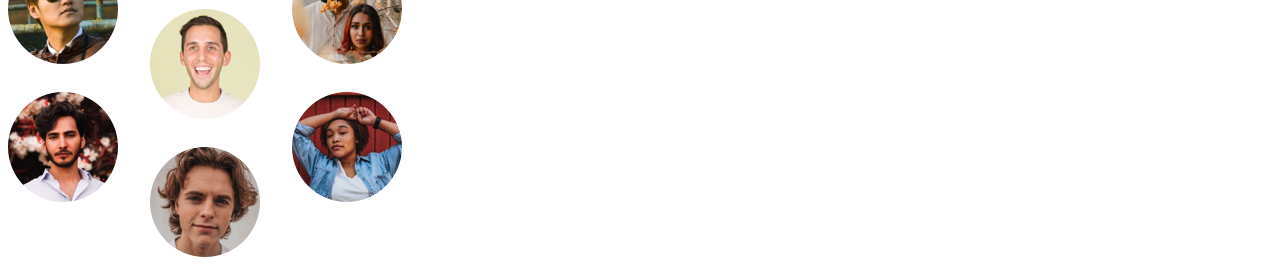
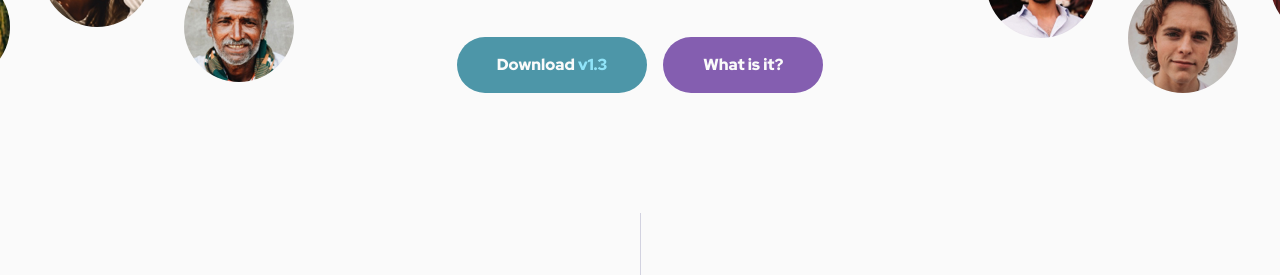
Before and after one commit to korcakSEA/Meet-landing-page-solution, a website: page index.html in a window 1280 px wide. Shown: the part 393-668 px from the top of the page. Drawn offline with nearby package versions, Linux system fonts and the light colour scheme; the site is published under a folder, as on GitHub Pages, so addresses that start at the root find nothing.

```diff
--- a/index.html
+++ b/index.html
@@ -5,7 +5,7 @@
   <meta charset="UTF-8">
   <meta name="viewport" content="width=device-width, initial-scale=1.0">
 
-  <link rel="stylesheet" href="/dist/css/style.css">
+  <link rel="stylesheet" href="./dist/css/style.css">
 
   <link rel="preconnect" href="https://fonts.googleapis.com" />
   <link rel="preconnect" href="https://fonts.gstatic.com" crossorigin />
```
Also changed, not shown: README.md.
